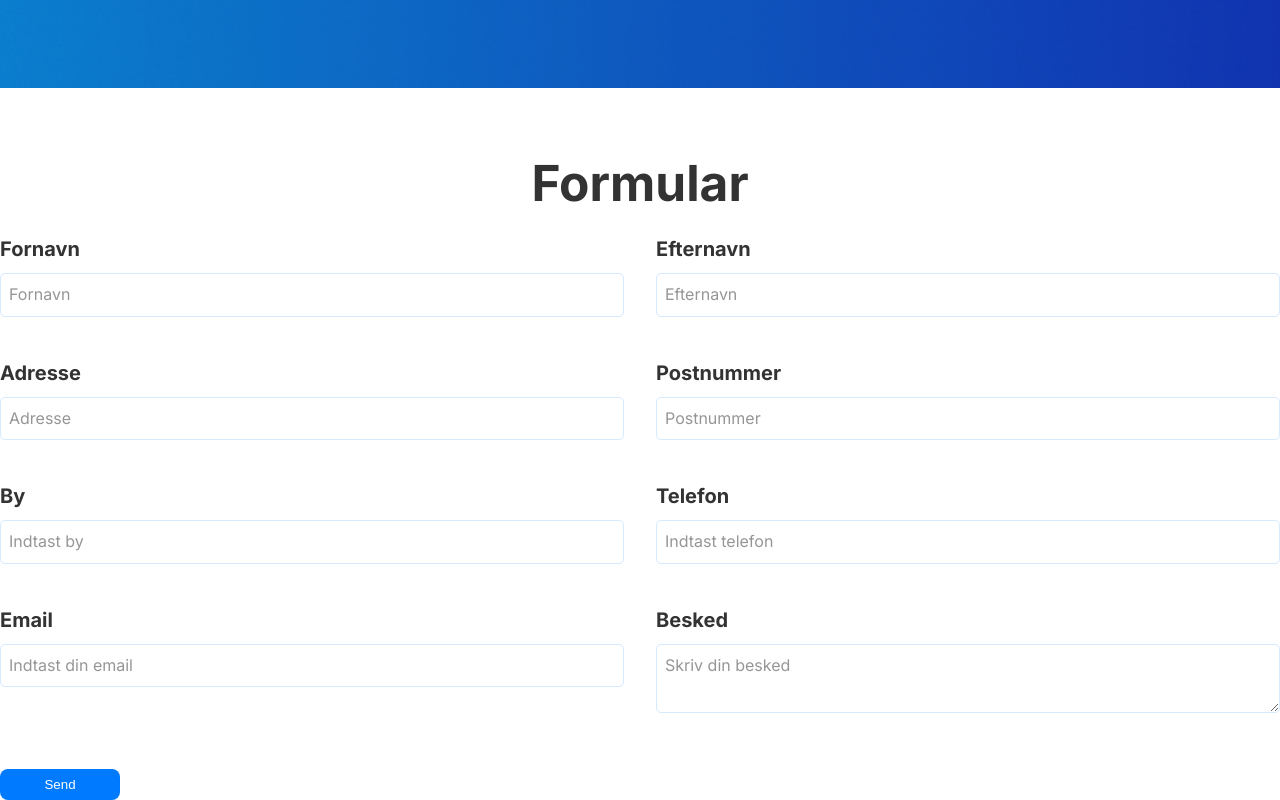
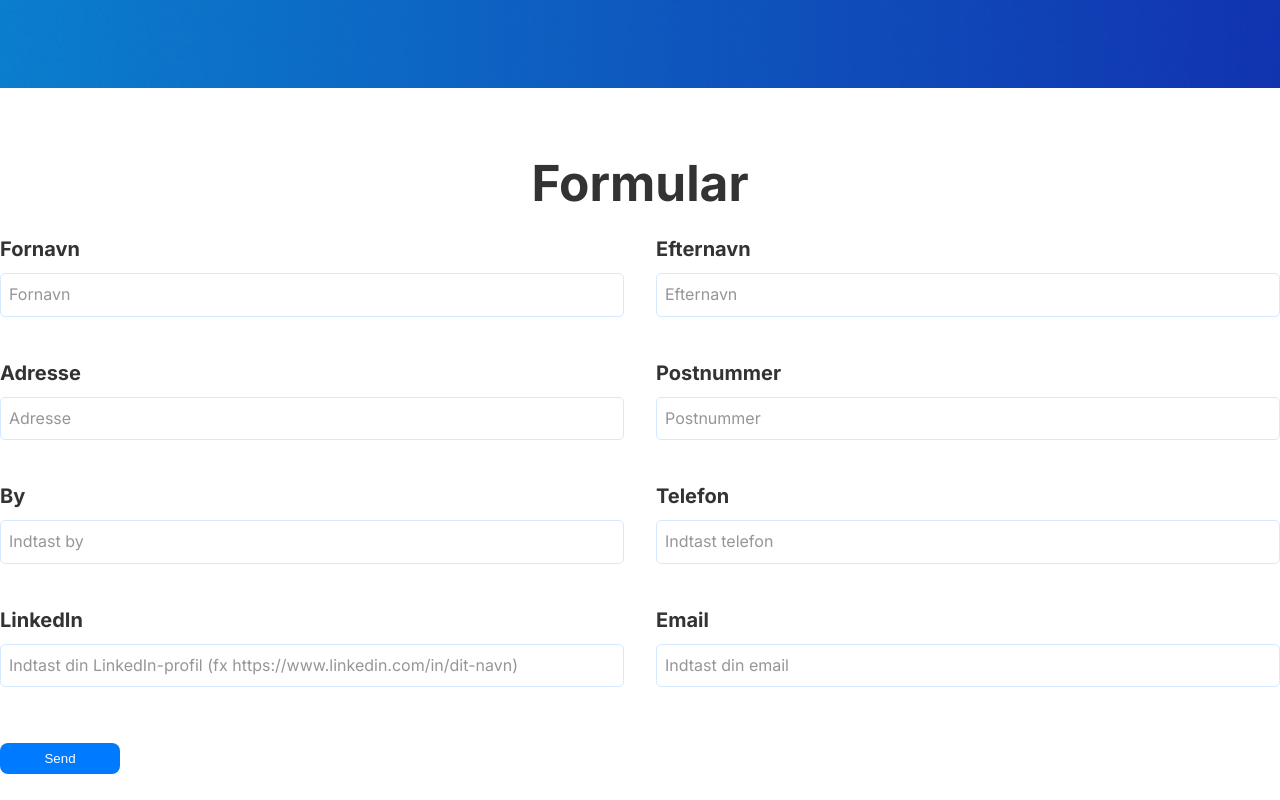
Before and after one commit to AndersBuch/candidate-management-system, a Vue app: page /app/pagethree in a window 1280 px wide. Shown: the part 442-1242 px from the top of the page. After the commit the page ends 1216 px from the top, so only its background shows below. Built offline with nearby package versions, Linux system fonts and the light colour scheme.

Commit message:
fejlbesked på mail VIRKER

```diff
--- a/src/components/FormComponent.vue
+++ b/src/components/FormComponent.vue
@@ -11,6 +11,7 @@ const formData = reactive({
   city: '',
   postal: '',
   message: '',
+  linkedin: '',
   touched: {
     name: false,
     lastname: false,
@@ -19,6 +20,7 @@ const formData = reactive({
     address: false,
     city: false,
     postal: false,
+    linkedin: false,
     message: false
   }
 })
@@ -124,29 +126,30 @@ const submitForm = () => {
         @blur="formData.touched.phone = true"
       />
 
+      <FormField
+        id="linkedin"
+        label="LinkedIn"
+        placeholder="Indtast din LinkedIn-profil (fx https://www.linkedin.com/in/dit-navn)"
+        v-model="formData.linkedin"
+        :touched="formData.touched.linkedin"
+        @blur="formData.touched.linkedin = true"
+      />
+
+
       <!-- Email med fejlbesked -->
 <FormField
   id="email"
   label="Email"
   placeholder="Indtast din email"
   v-model="formData.email"
-        :error="!!emailErrorMessage.value"
+  :error="!!emailErrorMessage"
   :touched="formData.touched.email"
-        :errorMessage="emailErrorMessage.value"
+  :error-message="emailErrorMessage"
   @input="formData.touched.email = true"
   @blur="formData.touched.email = true"
 />
 
 
-      <FormField
-        id="message"
-        label="Besked"
-        placeholder="Skriv din besked"
-        fieldType="textarea"
-        v-model="formData.message"
-        :touched="formData.touched.message"
-        @blur="formData.touched.message = true"
-      />
     </div>
 
     <button type="submit">Send</button>
--- a/src/components/FormField.vue
+++ b/src/components/FormField.vue
@@ -9,7 +9,8 @@ const props = defineProps({
   id: { type: String, required: true },
   error: { type: Boolean, default: false },
   touched: { type: Boolean, default: false },
-  errorMessage: { type: String, default: '' }
+  errorMessage: { type: String, default: '' },
+  link: { type: String, default: '' } // <-- Ny prop til link
 })
 
 const emit = defineEmits(['update:modelValue', 'blur', 'input'])
@@ -19,14 +20,18 @@ watch(localValue, (val) => emit('update:modelValue', val))
 watch(() => props.modelValue, (val) => (localValue.value = val))
 
 const hasValue = computed(() => String(localValue.value).trim().length > 0)
-
-// 🔹 Rettet: vis fejl kun hvis feltet er touched og der er en fejl
 const isError = computed(() => props.error && props.touched)
 </script>
 
 <template>
   <div class="formGroup">
-    <label :for="id" :class="{ errorLabel: isError }">{{ label }}</label>
+    <!-- Hvis der er et link, render <a> i label -->
+    <label :for="id" :class="{ errorLabel: isError }">
+      <template v-if="link">
+        <a :href="link" target="_blank" rel="noopener noreferrer">{{ label }}</a>
+      </template>
+      <template v-else>{{ label }}</template>
+    </label>
 
     <textarea
       v-if="fieldType === 'textarea'"
@@ -49,8 +54,7 @@ const isError = computed(() => props.error && props.touched)
       :class="{ errorField: isError, hasValue: hasValue }"
     />
 
-     <!-- Fejlbesked vises kun når feltet er touched og der er fejl -->
-     <p v-if="isError && props.errorMessage" class="errorMessage">{{ props.errorMessage }}</p>
+<p v-if="isError && errorMessage" class="errorMessage">{{ errorMessage }}</p>
   </div>
 </template>
 
@@ -64,6 +68,15 @@ const isError = computed(() => props.error && props.touched)
     margin-bottom: 0.5rem;
     @include bigBodyText;
     color: $black;
+
+    a {
+      color: inherit;
+      text-decoration: none;
+
+      &:hover {
+        text-decoration: underline;
+      }
+    }
   }
 
   input,
@@ -86,7 +99,7 @@ const isError = computed(() => props.error && props.touched)
 
     &.hasValue {
       border-color: $darkGrey;
-      color: $darkGrey;
+      color: $black;
     }
   }
 
```
Lines whose indentation alone changed are shown as unchanged.
